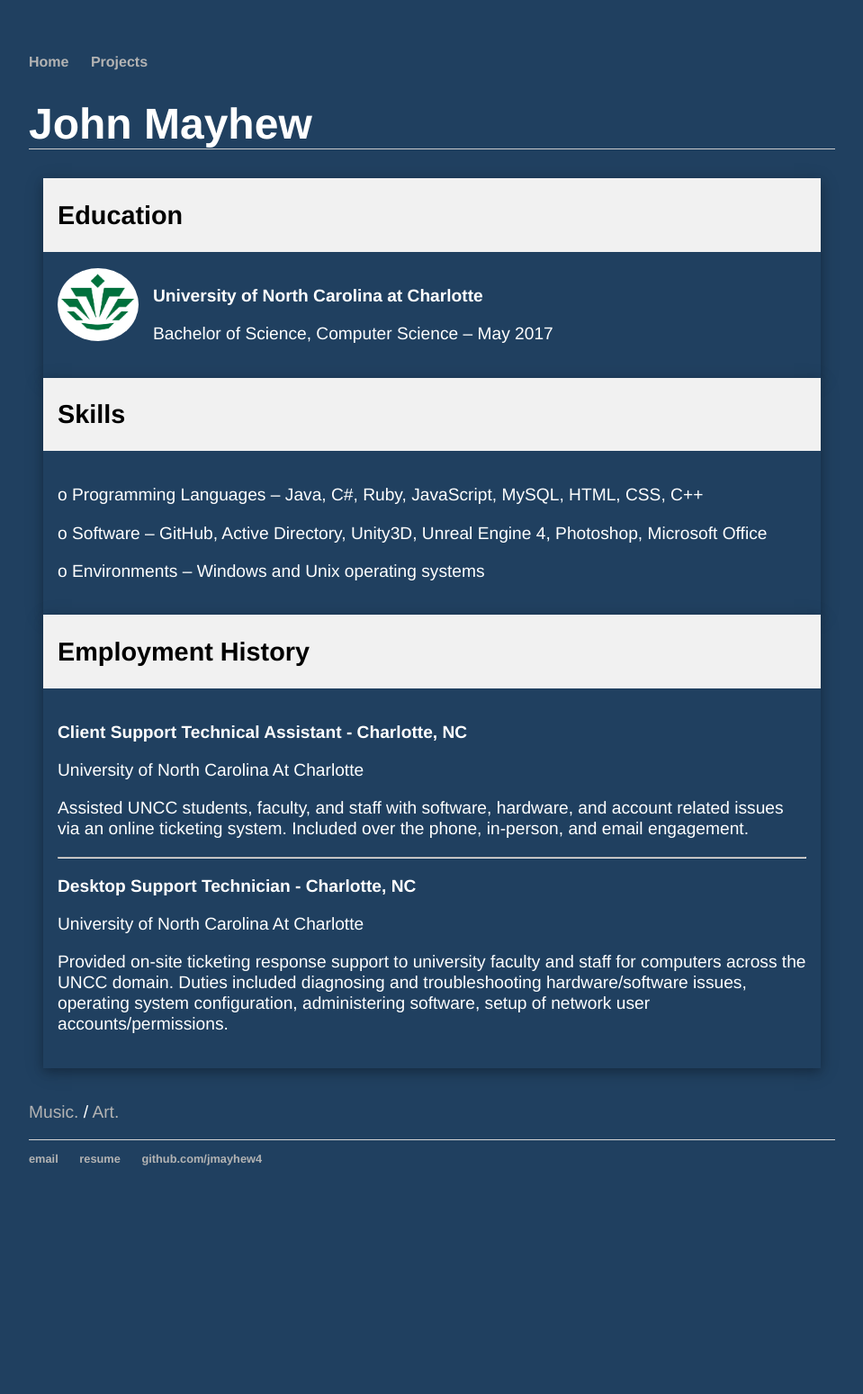
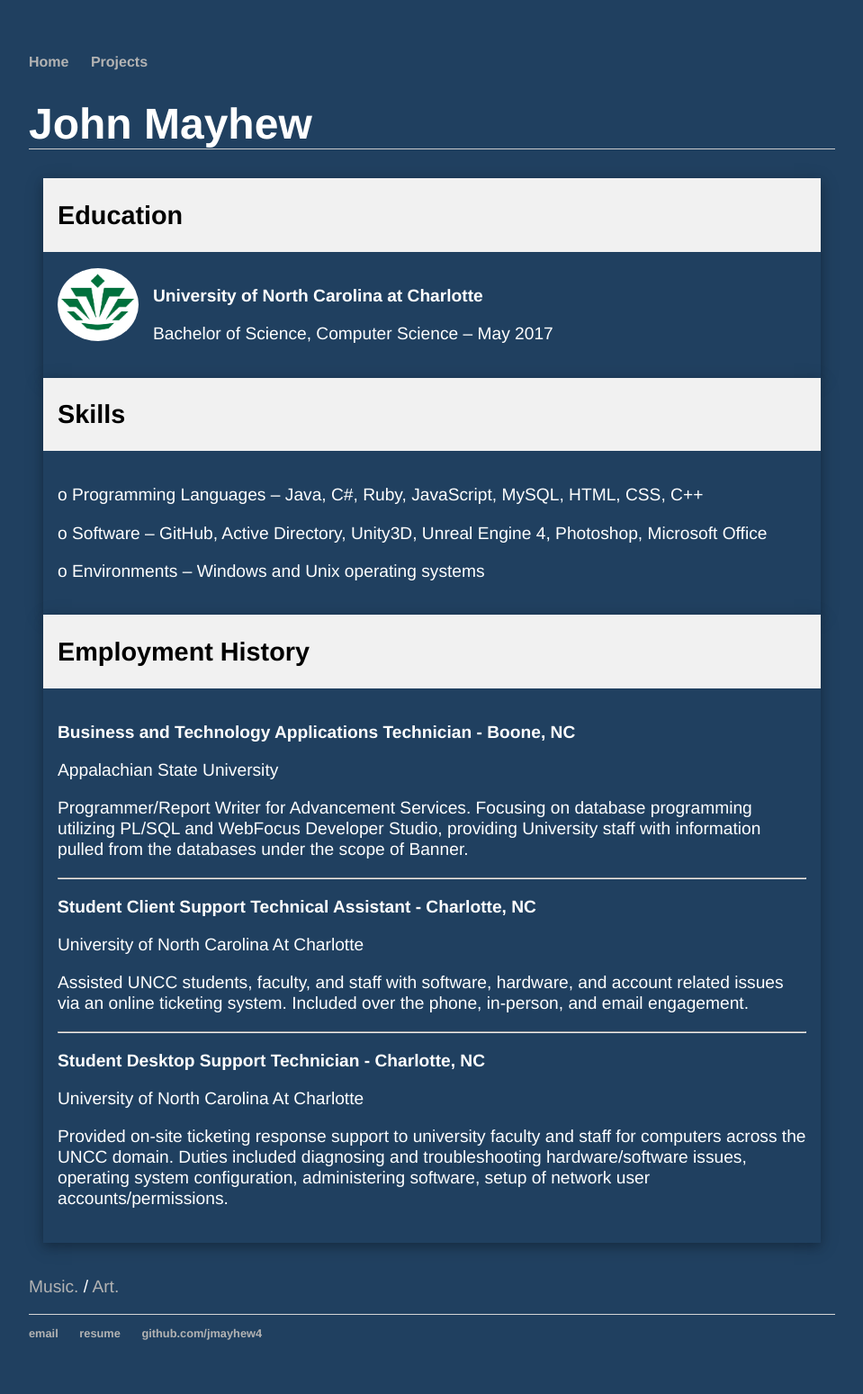
Before and after one commit to jmayhew4/jmayhew4.github.io, a Jekyll site: the page built from index.html, in a window 1280 px wide. Shown: the whole page at 90% size, without its empty margins (160-1119 px from the left). Built offline with Jekyll 4.4.1, drawn with Linux system fonts in a browser that asks for light colours; before the commit the page ends 1355 px from its top, so only the background shows below that.

Commit message:
Update index.html
updated employment

```diff
--- a/index.html
+++ b/index.html
@@ -55,11 +55,15 @@
     </header>
     <div class="w3-container"><br>
       <!-- <img src="../photos/UNCC.PNG" alt="Avatar" class="w3-left w3-circle w3-margin-right" style="width:90px"> -->
-	<p><strong>Client Support Technical Assistant - Charlotte, NC</strong></p>
+	<p><strong>Business and Technology Applications Technician - Boone, NC</strong></p>
+        <p>Appalachian State University</p>
+	<p>Programmer/Report Writer for Advancement Services. Focusing on database programming utilizing PL/SQL and WebFocus Developer Studio, providing University staff with information pulled from the databases under the scope of Banner.</p><hr>
+
+	<p><strong>Student Client Support Technical Assistant - Charlotte, NC</strong></p>
         <p>University of North Carolina At Charlotte</p>
 	<p>Assisted UNCC students, faculty, and staff with software, hardware, and account related issues via an online ticketing system. Included over the phone, in-person, and email engagement.</p><hr>
 
-	<p><strong>Desktop Support Technician - Charlotte, NC</strong></p>
+	<p><strong>Student Desktop Support Technician - Charlotte, NC</strong></p>
         <p>University of North Carolina At Charlotte</p>
 	<p>Provided on-site ticketing response support to university faculty and staff for computers across the UNCC domain. Duties included diagnosing and troubleshooting hardware/software issues, operating system configuration, administering software, setup of network user accounts/permissions.</p><br>
     </div>
```
